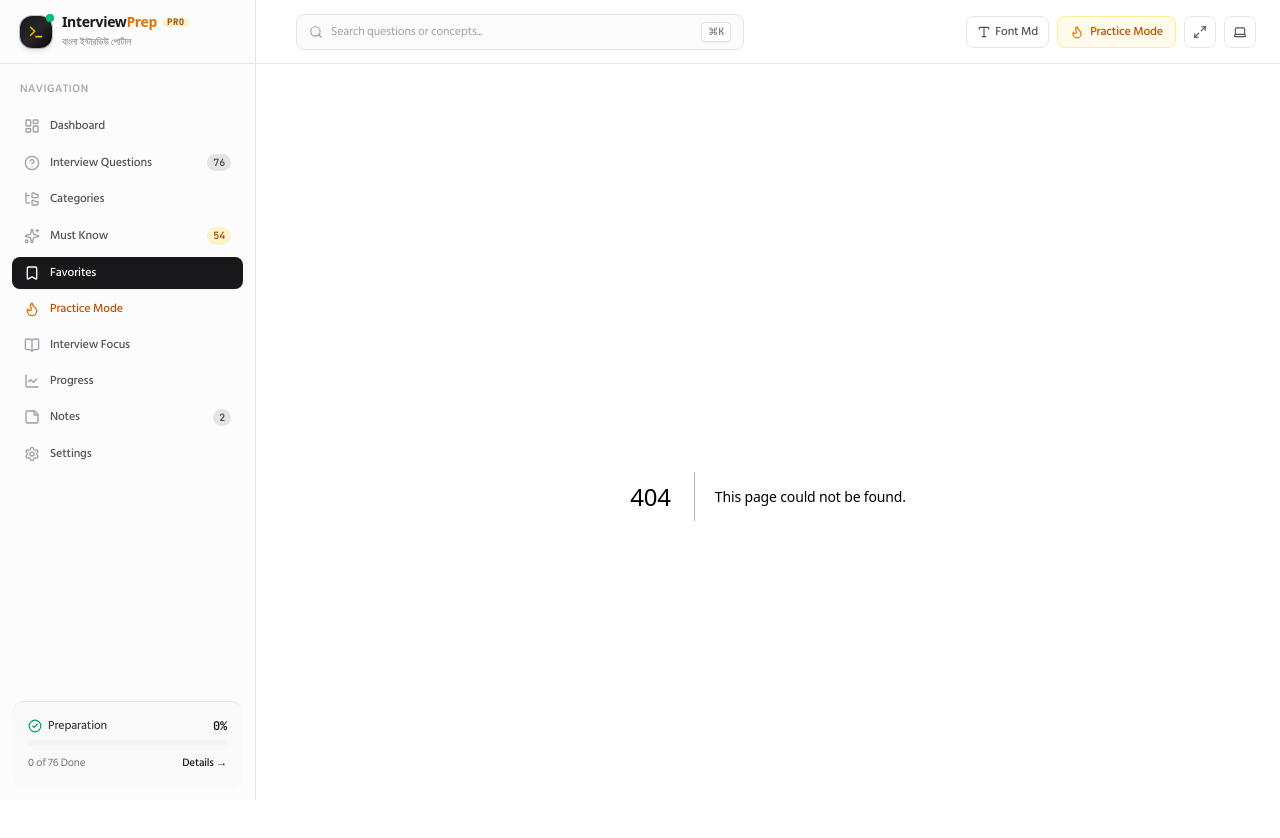
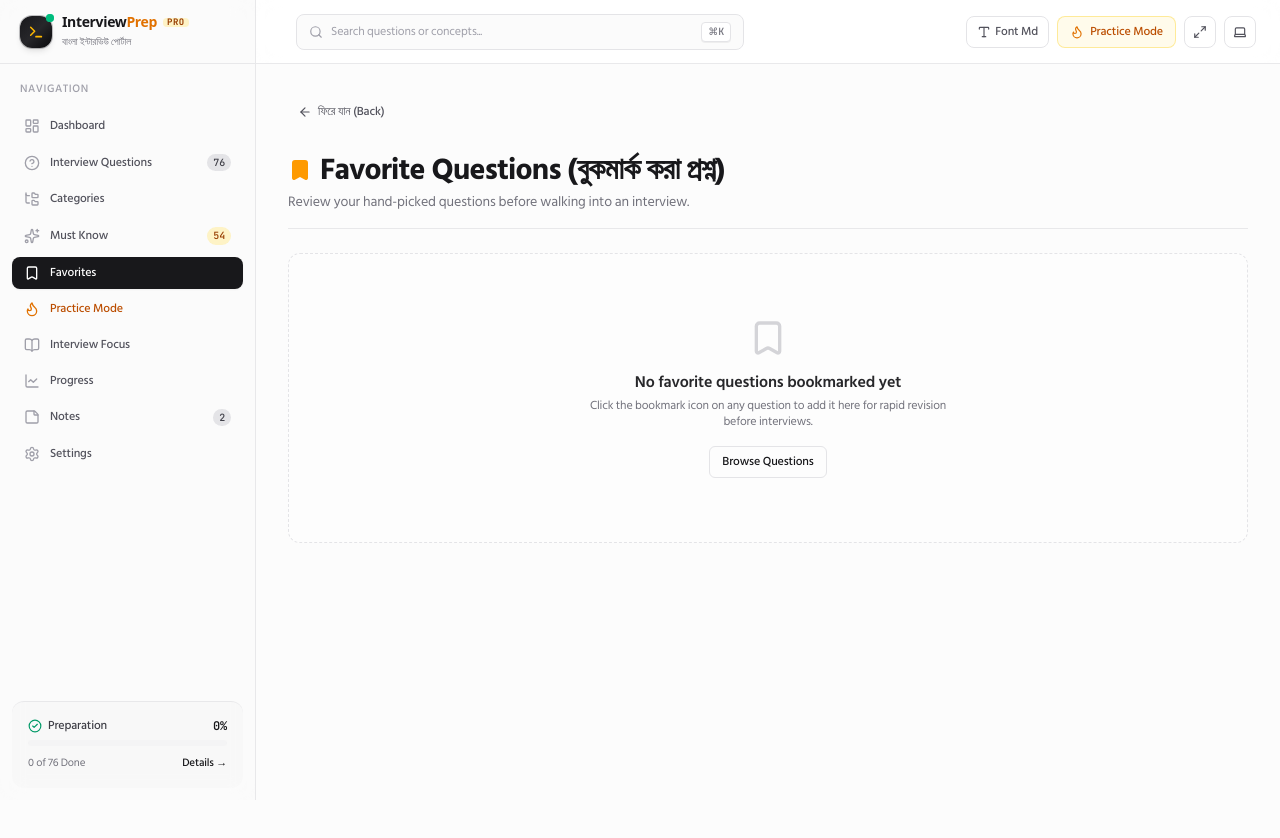
Before and after one commit to rakibul263/InterviewPrep-PRO, a Next.js app: page /favorites in a window 1280 px wide. Before the commit this address had no page. Shown: the top 838 px of the page. After the commit the page ends 800 px from the top, so only its background shows below. Built offline with nearby package versions, Linux system fonts and the light colour scheme.

Commit message:
feat: add Favorites/Bookmarks page with practice mode link

```diff
--- /dev/null
+++ b/app/favorites/page.tsx
@@ -0,0 +1,69 @@
+"use client";
+
+import React from "react";
+import Link from "next/link";
+import { Bookmark, Sparkles, HelpCircle } from "lucide-react";
+import { ALL_QUESTIONS } from "@/data/questions";
+import { useUserProgress } from "@/hooks/useUserProgress";
+import { QuestionCard } from "@/components/questions/QuestionCard";
+import { Button } from "@/components/ui/button";
+import { BackButton } from "@/components/ui/BackButton";
+
+export default function FavoritesPage() {
+  const { progress } = useUserProgress();
+
+  const favoriteQuestions = ALL_QUESTIONS.filter((q) =>
+    progress.favoriteQuestionIds.includes(q.id)
+  );
+
+  return (
+    <div className="space-y-6 animate-in fade-in-50 duration-200">
+      <BackButton fallbackHref="/questions" />
+
+      <div className="flex flex-col sm:flex-row sm:items-center justify-between gap-4 pb-4 border-b border-zinc-200/80 dark:border-zinc-800/80">
+        <div>
+          <div className="flex items-center gap-2">
+            <Bookmark className="h-6 w-6 fill-amber-500 text-amber-500" />
+            <h1 className="text-2xl sm:text-3xl font-bold tracking-tight text-zinc-900 dark:text-zinc-50">
+              Favorite Questions (বুকমার্ক করা প্রশ্ন)
+            </h1>
+          </div>
+          <p className="text-sm text-zinc-500 dark:text-zinc-400 mt-1">
+            Review your hand-picked questions before walking into an interview.
+          </p>
+        </div>
+
+        {favoriteQuestions.length > 0 && (
+          <Link href="/practice?filter=favorites">
+            <Button size="sm" className="bg-amber-600 hover:bg-amber-700 text-white dark:bg-amber-500 dark:text-zinc-950">
+              Practice Favorites Flashcards
+            </Button>
+          </Link>
+        )}
+      </div>
+
+      {favoriteQuestions.length > 0 ? (
+        <div className="grid grid-cols-1 md:grid-cols-2 gap-4">
+          {favoriteQuestions.map((q) => (
+            <QuestionCard key={q.id} question={q} />
+          ))}
+        </div>
+      ) : (
+        <div className="py-16 text-center rounded-xl border border-dashed border-zinc-200 dark:border-zinc-800 bg-white/40 dark:bg-zinc-900/30">
+          <Bookmark className="h-10 w-10 text-zinc-300 dark:text-zinc-700 mx-auto mb-3" />
+          <h2 className="text-base font-semibold text-zinc-800 dark:text-zinc-200">
+            No favorite questions bookmarked yet
+          </h2>
+          <p className="text-xs text-zinc-500 dark:text-zinc-400 mt-1 max-w-sm mx-auto">
+            Click the bookmark icon on any question to add it here for rapid revision before interviews.
+          </p>
+          <Link href="/questions" className="mt-4 inline-block">
+            <Button variant="outline" size="sm">
+              Browse Questions
+            </Button>
+          </Link>
+        </div>
+      )}
+    </div>
+  );
+}
```
